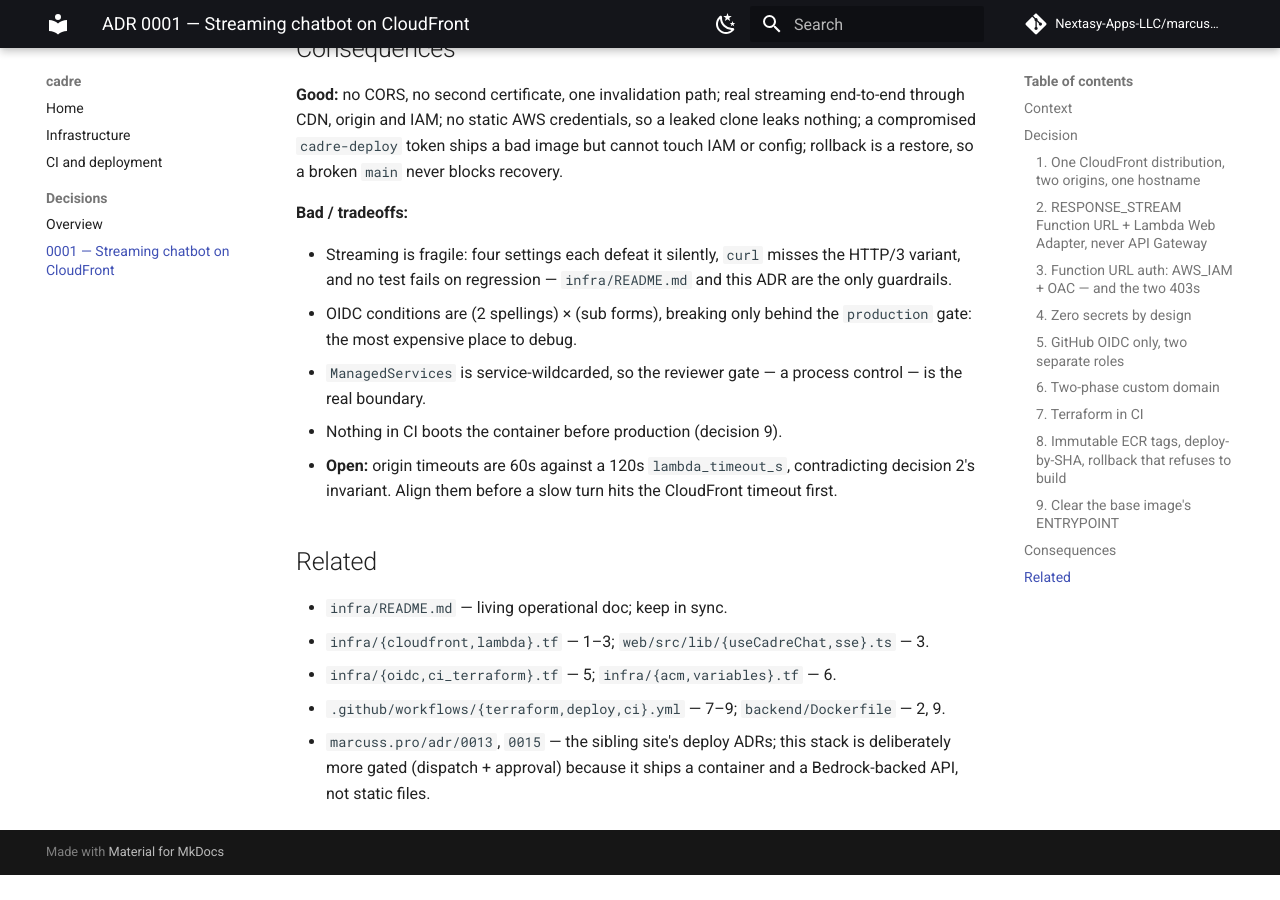
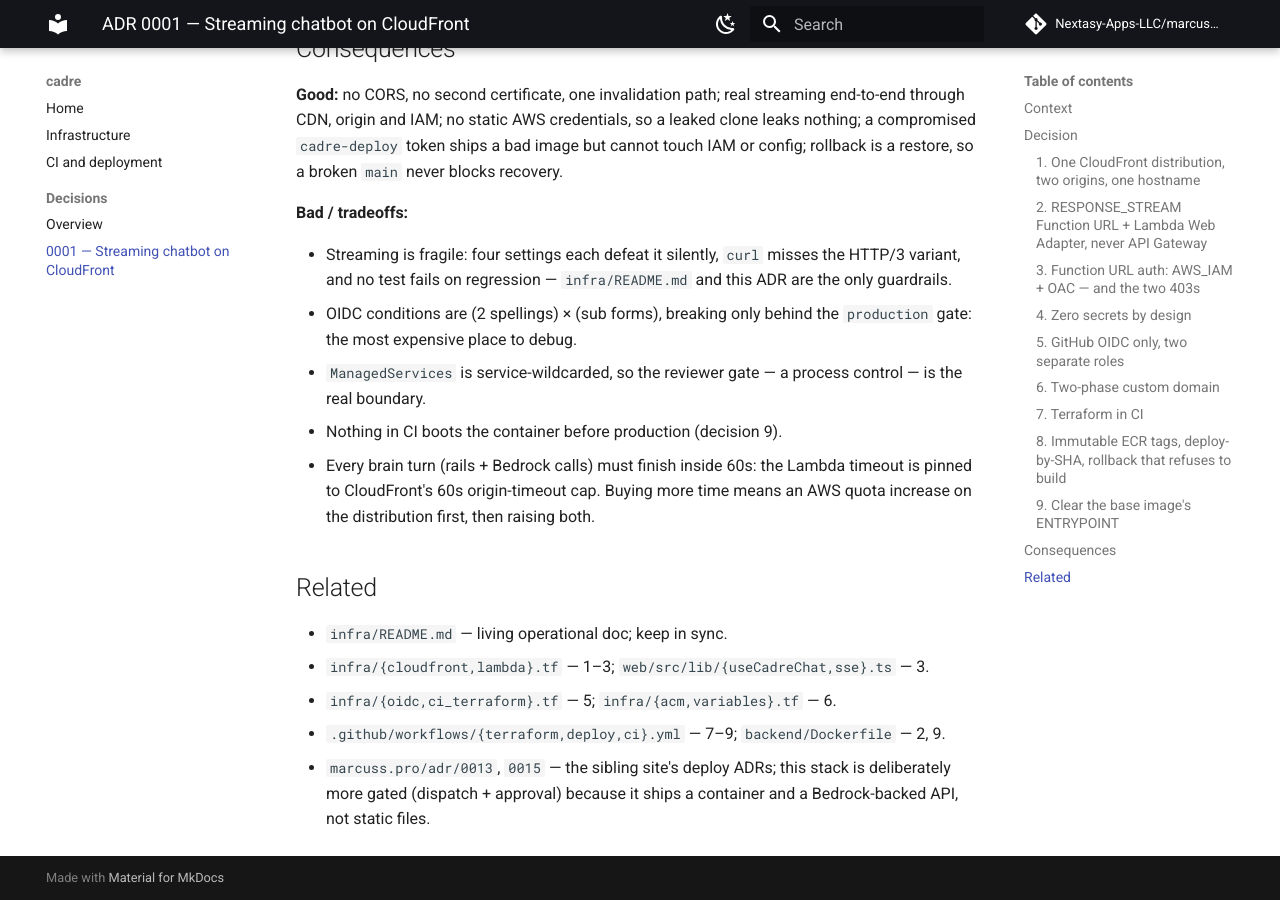
Before and after one commit to Nextasy-Apps-LLC/marcuss-cadre-test, an MkDocs documentation site: the page built from docs/adr/0001-streaming-chatbot-cloudfront-lambda-s3.md, in a window 1280 px wide and 900 px high, scrolled down 5462 px. Built offline with MkDocs 1.6.1 and Material for MkDocs 9.7.7, drawn with Linux system fonts in a browser that asks for light colours; comment, search, counter and statistics services are not loaded; before the commit the page ends 6337 px from its top, so only the background shows below that; some of the changed text lies outside the part shown.

Commit message:
fix(infra): align Lambda timeout with CloudFront's 60s origin timeout
CloudFront's origin response timeout caps at 60s without a quota
increase, so a 120s Lambda could keep streaming into a connection
CloudFront had already 504'd. Pin lambda_timeout_s to 60 and record the
resolved invariant in ADR 0001 (was flagged Open).

Co-Authored-By: Claude Fable 5 <noreply@anthropic.com>
Claude-Session: https://claude.ai/code/session_01NUMU3joogNvMW1bLHCis9B

```diff
--- a/adr/0001-streaming-chatbot-cloudfront-lambda-s3.md
+++ b/adr/0001-streaming-chatbot-cloudfront-lambda-s3.md
@@ -75,7 +75,7 @@ silently break streaming" — keep both in sync):
 | `cache_policy_id = Managed-CachingDisabled` on the API behaviors | Any non-zero TTL makes CloudFront buffer the response to store it. |
 | `compress = false` on the API behaviors | Compression buffers the body to compress it. |
 | `http_version = "http2"` on the distribution | HTTP/3 (QUIC) severs long SSE mid-response on this edge (`ERR_QUIC_PROTOCOL_ERROR`). `curl` ignores `alt-svc`, so it passes a curl smoke test and breaks every real visitor. |
-| `origin_read_timeout` / `origin_keepalive_timeout` on the Lambda origin | Must exceed `var.lambda_timeout_s`, else CloudFront 504s mid-stream. **Committed 60s vs a 120s Lambda timeout — currently violated, see Consequences.** |
+| `origin_read_timeout` / `origin_keepalive_timeout` on the Lambda origin | Must be ≥ `var.lambda_timeout_s`, else CloudFront 504s mid-stream. Both are 60s: CloudFront caps at 60 without a quota increase, so the Lambda timeout is capped to match. |
 
 ### 3. Function URL auth: `AWS_IAM` + OAC — and the two 403s
 
@@ -222,9 +222,9 @@ blocks recovery.
 - `ManagedServices` is service-wildcarded, so the reviewer gate — a process
   control — is the real boundary.
 - Nothing in CI boots the container before production (decision 9).
-- **Open:** origin timeouts are 60s against a 120s `lambda_timeout_s`,
-  contradicting decision 2's invariant. Align them before a slow turn hits the
-  CloudFront timeout first.
+- Every brain turn (rails + Bedrock calls) must finish inside 60s: the Lambda
+  timeout is pinned to CloudFront's 60s origin-timeout cap. Buying more time
+  means an AWS quota increase on the distribution first, then raising both.
 
 ## Related
 
```
Also changed, not shown: 2 other files.
